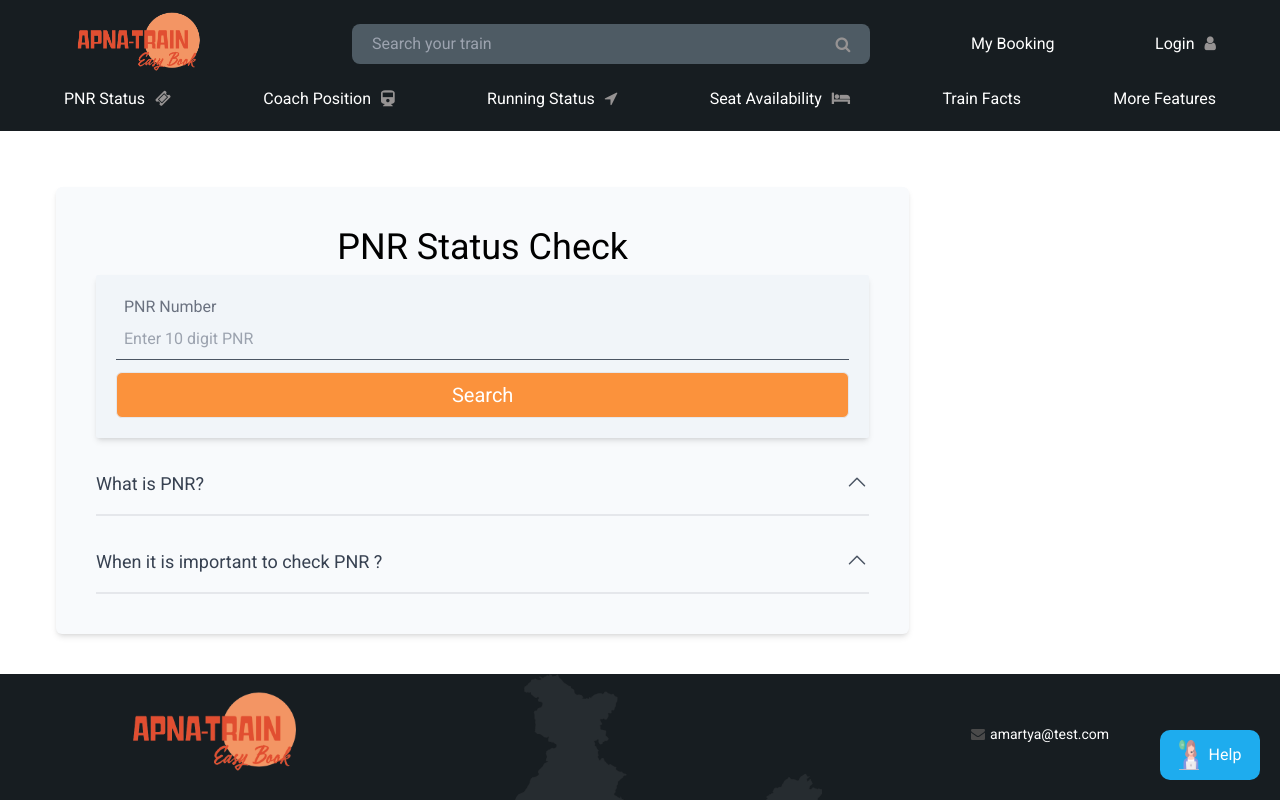
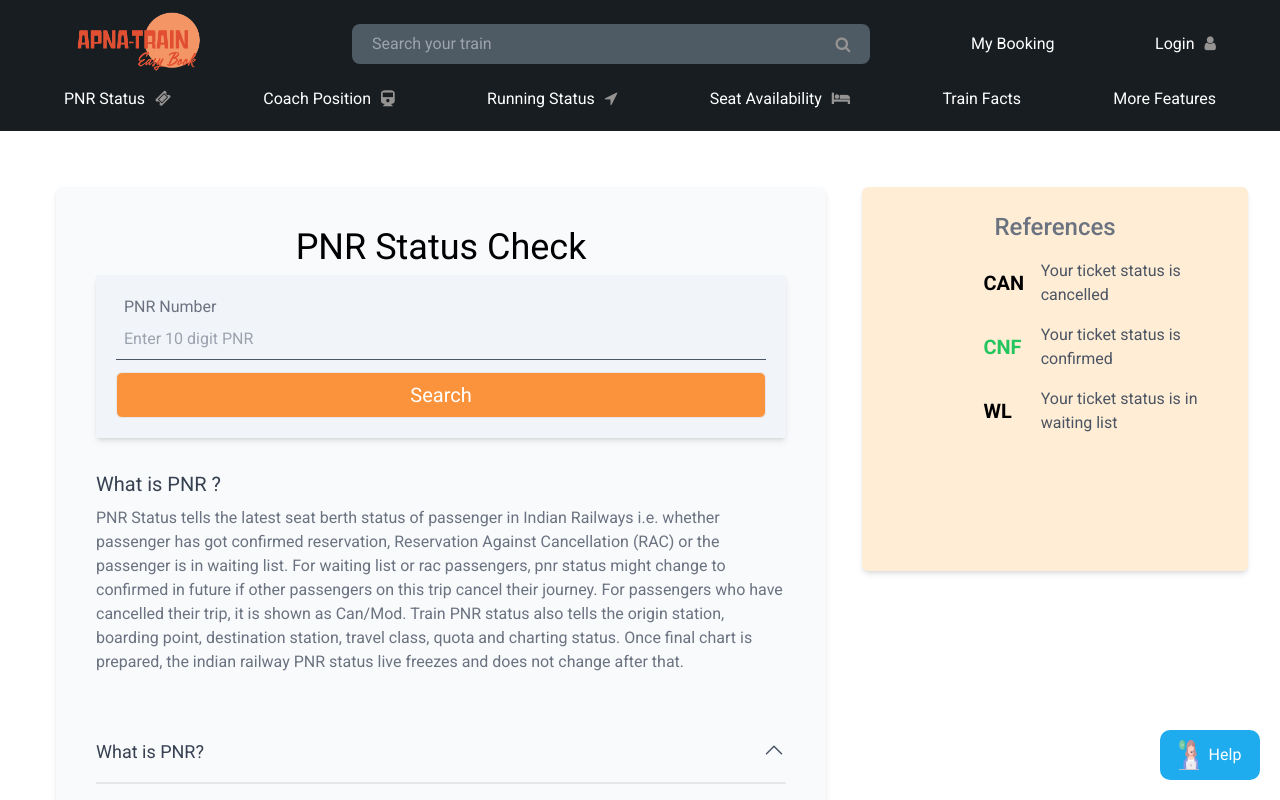
Before and after one commit to amartya895/apna-train, a React (Create React App) app in the folder apna-train/: page /pnr-status in a window 1280 px wide. Shown: the top 800 px of the page. Built offline with nearby package versions, Linux system fonts and the light colour scheme.

Commit message:
Reference card

```diff
--- /dev/null
+++ b/apna-train/src/screens/pnrStatus/PnrInfo.js
@@ -0,0 +1,30 @@
+import React from "react";
+
+const PnrInfo = () => {
+  return (
+    <div className="mt-14 ml-9 w-1/3 mr-8 shadow-md rounded-md h-96 bg-orange-100 p-6">
+      <h1 className="text-center text-2xl font-medium text-gray-500 mb-4">
+        References
+      </h1>
+      <ul className="">
+        <li><Reference title="CAN" desc="Your ticket status is cancelled" color="red" /></li>
+        <li><Reference title="CNF" desc="Your ticket status is confirmed" color="green" /></li>
+        <li><Reference title="WL" desc="Your ticket status is in waiting list" color="yellow" /></li>
+      </ul>
+    </div>
+  );
+};
+
+export default PnrInfo;
+
+const Reference = ({title , desc , color}) => {
+  return (
+    <>
+      <div className="flex justify-between items-center pb-4">
+        <span className={`bg-${color}-500 w-1/4 h-8 rounded-full`}></span>
+        <span className={`text-${color}-500 text-left ml-10  w-1/4 text-xl font-bold`}>{title}</span>
+        <p className="text-gray-600 text-left w-4/5">{desc}</p>
+      </div>
+    </>
+  );
+};
--- a/apna-train/src/screens/pnrStatus/PnrStatus.js
+++ b/apna-train/src/screens/pnrStatus/PnrStatus.js
@@ -2,6 +2,7 @@ import React, { useState } from "react";
 import PnrStatusCard from "../../components/PnrStatusCard";
 import Accordian from "../../components/Accordian";
 import { PNRFAQs } from "../../data/FAQs";
+import PnrInfo from "./PnrInfo";
 function PnrStatus() {
   const [checkPnr, setCheckPnr] = useState(false);
 
@@ -10,9 +11,14 @@ function PnrStatus() {
   };
 
   return (
+    <div className="flex">
+
     <div className="bg-slate-50 w-2/3  ml-14 mt-14 mb-10 p-10 shadow-md flex-col justify-center items-center rounded-md">
       {checkPnr ? (
+        <>
         <PnrStatusCard checkFunction={handlePnrSearch} />
+
+        </>
       ) : (
         <>
           <h1 className="text-4xl font-normal text-center">PNR Status Check</h1>
@@ -31,9 +37,24 @@ function PnrStatus() {
               Search
             </button>
           </div>
+          <h1 className="text-xl text-gray-700 mt-8">What is PNR ?</h1>
+          <p className="pb-8 pt-2 text-gray-500">
+            PNR Status tells the latest seat berth status of passenger in Indian
+            Railways i.e. whether passenger has got confirmed reservation,
+            Reservation Against Cancellation (RAC) or the passenger is in
+            waiting list. For waiting list or rac passengers, pnr status might
+            change to confirmed in future if other passengers on this trip
+            cancel their journey. For passengers who have cancelled their trip,
+            it is shown as Can/Mod. Train PNR status also tells the origin
+            station, boarding point, destination station, travel class, quota
+            and charting status. Once final chart is prepared, the indian
+            railway PNR status live freezes and does not change after that.
+          </p>
           <Accordian FAQs={PNRFAQs} />
         </>
       )}
+    </div>
+    <PnrInfo/>
     </div>
   );
 }
```
Also changed, not shown: apna-train/src/components/PnrStatusCard.js (+13 -8 lines), 2 other files (tests, documents, lock files or other folders).
